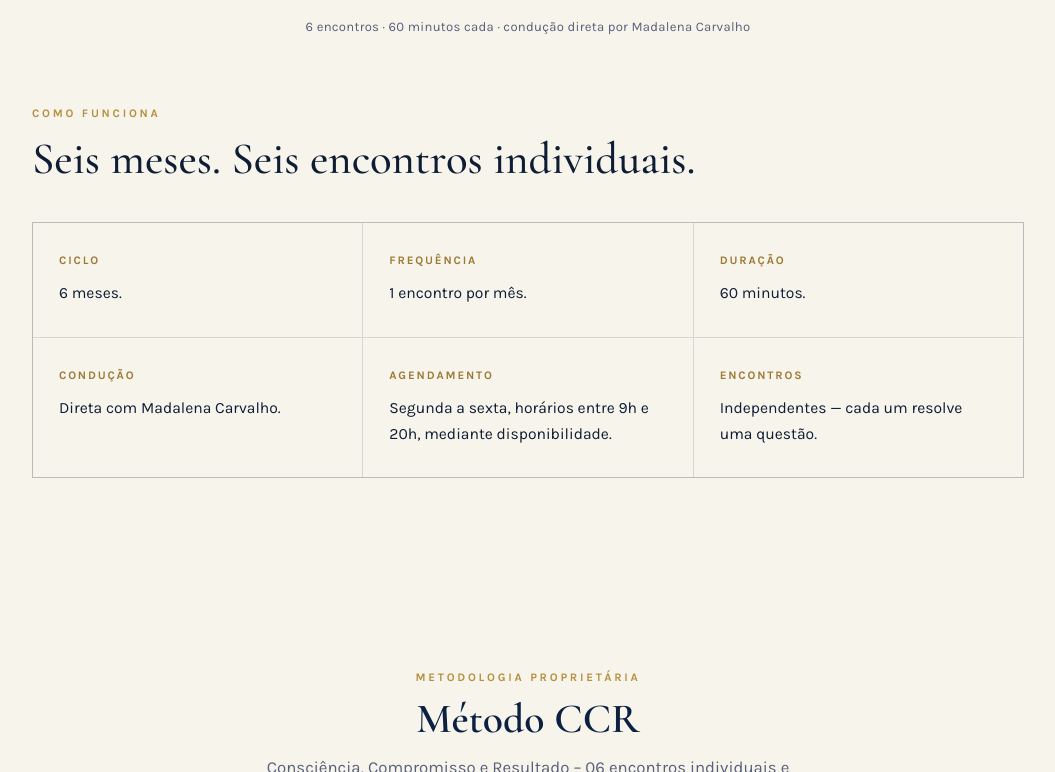
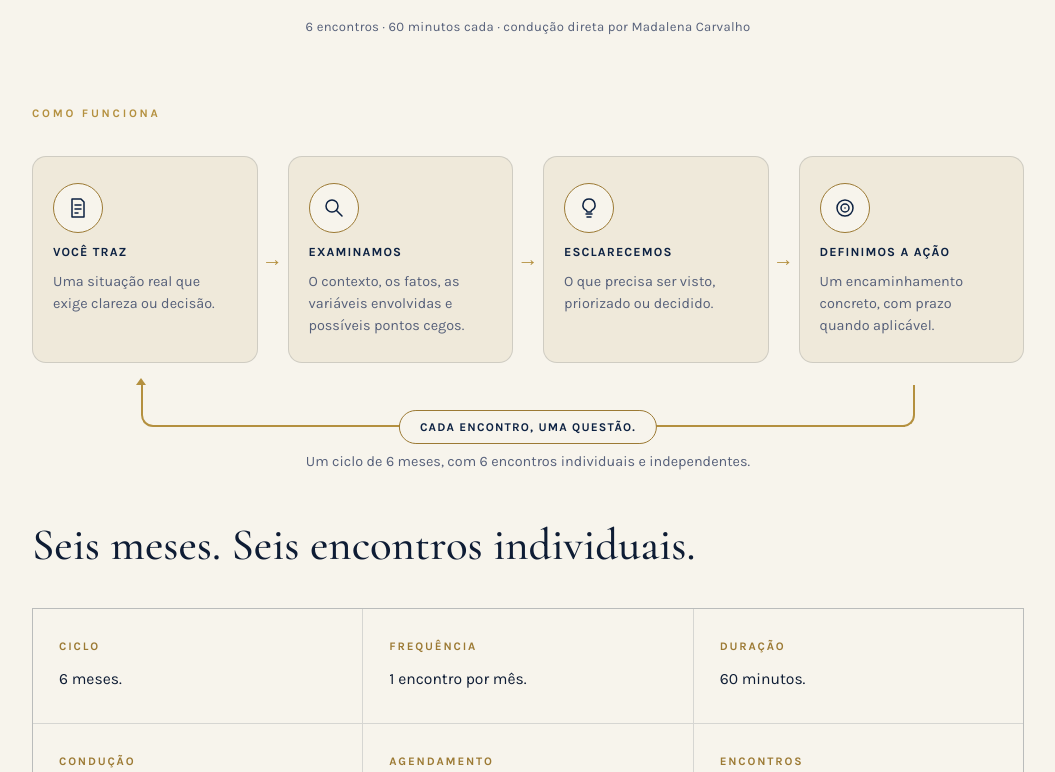
Before and after one commit to crisqua/MCVENDAS_HK, a website: page consciencia-executiva.html in a window 1280 px wide. Shown: the part 582-1354 px from the top of the page, without its empty margins (112-1167 px from the left). Drawn offline with nearby package versions, Linux system fonts and the light colour scheme.

Commit message:
Adiciona fluxograma visual dos 6 encontros na Consciência Executiva
Substitui a lista de specs por um diagrama com ícones, setas e loop
de continuidade, reordenado para ficar logo abaixo de "Como funciona".

Co-Authored-By: Claude Sonnet 5 <noreply@anthropic.com>

```diff
--- a/consciencia-executiva.html
+++ b/consciencia-executiva.html
@@ -76,13 +76,57 @@
 
   /* specs */
   .specs-head{display:flex; flex-direction:column; gap:12px; margin-bottom:clamp(24px,4vw,36px);}
-  .specs-head h2{font-family:var(--display); font-weight:500; font-size:clamp(1.9rem,4.4vw,2.8rem); color:var(--ink);}
+  .specs-head h2,.specs-title{font-family:var(--display); font-weight:500; font-size:clamp(1.9rem,4.4vw,2.8rem); color:var(--ink);}
+  .specs-title{margin-top:clamp(32px,5vw,48px); margin-bottom:clamp(24px,4vw,36px);}
   .specs{display:grid; grid-template-columns:repeat(3,minmax(0,1fr)); gap:1px; background:var(--line); border:1px solid var(--line);}
   .spec{background:var(--bg); padding:30px 26px; display:flex; flex-direction:column; gap:14px; min-width:0;}
   .spec .k{font-size:.72rem; font-weight:700; letter-spacing:.16em; text-transform:uppercase; color:var(--gold);}
   .spec .v{font-size:.98rem; line-height:1.65; color:var(--ink);}
   @media (max-width:860px){ .specs{grid-template-columns:repeat(2,minmax(0,1fr));} }
   @media (max-width:560px){ .specs{grid-template-columns:1fr;} .spec{padding:22px 20px;} }
+
+  /* fluxo */
+  .flow{margin-top:32px;}
+  .flow-row{display:flex; align-items:stretch;}
+  .flow-step{
+    flex:1 1 0; min-width:0; background:var(--surface-2); border:1px solid var(--line); border-radius:14px;
+    padding:26px 20px 24px; display:flex; flex-direction:column; align-items:flex-start; gap:12px;
+  }
+  .flow-icon{
+    width:50px; height:50px; border-radius:50%; background:var(--bg); border:1px solid var(--gold);
+    display:flex; align-items:center; justify-content:center; color:var(--navy); flex-shrink:0;
+  }
+  .flow-icon svg{width:24px; height:24px;}
+  .flow-step h3{font-family:var(--text); font-weight:700; font-size:.78rem; letter-spacing:.09em; text-transform:uppercase; color:var(--navy);}
+  .flow-step p{font-size:.9rem; line-height:1.55; color:var(--ink-dim);}
+  .flow-arrow{flex:0 0 auto; width:30px; align-self:center; display:flex; align-items:center; justify-content:center; color:var(--gold-bright); font-size:1.3rem;}
+
+  .flow-loop{position:relative; margin-top:22px; height:42px;}
+  .flow-loop-bracket{
+    position:absolute; left:11%; right:11%; top:0; bottom:0;
+    border-left:2px solid var(--gold-bright); border-right:2px solid var(--gold-bright); border-bottom:2px solid var(--gold-bright);
+    border-radius:0 0 12px 12px;
+  }
+  .flow-loop-arrowhead{
+    position:absolute; left:11%; top:0; transform:translate(-50%,-100%);
+    width:0; height:0; border-left:5px solid transparent; border-right:5px solid transparent; border-bottom:7px solid var(--gold-bright);
+  }
+  .flow-loop-glyph{display:none;}
+  .flow-pill{
+    position:absolute; left:50%; top:100%; transform:translate(-50%,-50%); z-index:1; white-space:nowrap;
+    background:var(--bg); border:1px solid var(--gold); border-radius:999px;
+    padding:9px 20px; font-size:.74rem; font-weight:700; letter-spacing:.1em; text-transform:uppercase; color:var(--navy);
+  }
+  .flow-caption{margin-top:26px; text-align:center; font-size:.9rem; color:var(--ink-dim);}
+
+  @media (max-width:860px){
+    .flow-row{flex-direction:column; gap:14px;}
+    .flow-arrow{transform:rotate(90deg);}
+    .flow-loop{height:auto; padding:10px 0; display:flex; align-items:center; justify-content:center;}
+    .flow-loop-bracket,.flow-loop-arrowhead{display:none;}
+    .flow-pill{position:static; transform:none;}
+    .flow-loop-glyph{display:inline-flex; font-family:var(--display); font-style:italic; font-size:1.3rem; color:var(--gold); margin-right:10px;}
+  }
 
   /* CCR */
   .section-head{display:flex; flex-direction:column; gap:10px; margin-bottom:clamp(28px,5vw,44px); text-align:center;}
@@ -170,8 +214,50 @@
 <section class="shell band" id="visao" style="padding-top:0">
   <div class="specs-head">
     <span class="eyebrow">Como funciona</span>
-    <h2>Seis meses. Seis encontros individuais.</h2>
   </div>
+  <div class="flow">
+    <div class="flow-row">
+      <div class="flow-step">
+        <span class="flow-icon" aria-hidden="true">
+          <svg viewBox="0 0 24 24" fill="none" stroke="currentColor" stroke-width="1.5" stroke-linecap="round" stroke-linejoin="round"><path d="M6 3h9l3 3v15H6z"/><path d="M9 9h6M9 13h6M9 17h3"/></svg>
+        </span>
+        <h3>Você traz</h3>
+        <p>Uma situação real que exige clareza ou decisão.</p>
+      </div>
+      <span class="flow-arrow" aria-hidden="true">→</span>
+      <div class="flow-step">
+        <span class="flow-icon" aria-hidden="true">
+          <svg viewBox="0 0 24 24" fill="none" stroke="currentColor" stroke-width="1.5" stroke-linecap="round" stroke-linejoin="round"><circle cx="10" cy="10" r="6"/><path d="M14.5 14.5 20 20"/></svg>
+        </span>
+        <h3>Examinamos</h3>
+        <p>O contexto, os fatos, as variáveis envolvidas e possíveis pontos cegos.</p>
+      </div>
+      <span class="flow-arrow" aria-hidden="true">→</span>
+      <div class="flow-step">
+        <span class="flow-icon" aria-hidden="true">
+          <svg viewBox="0 0 24 24" fill="none" stroke="currentColor" stroke-width="1.5" stroke-linecap="round" stroke-linejoin="round"><path d="M9 18h6M10 21h4M12 3a6 6 0 0 0-3 11.2c.6.4 1 1.1 1 1.8h4c0-.7.4-1.4 1-1.8A6 6 0 0 0 12 3z"/></svg>
+        </span>
+        <h3>Esclarecemos</h3>
+        <p>O que precisa ser visto, priorizado ou decidido.</p>
+      </div>
+      <span class="flow-arrow" aria-hidden="true">→</span>
+      <div class="flow-step">
+        <span class="flow-icon" aria-hidden="true">
+          <svg viewBox="0 0 24 24" fill="none" stroke="currentColor" stroke-width="1.5" stroke-linecap="round" stroke-linejoin="round"><circle cx="12" cy="12" r="8"/><circle cx="12" cy="12" r="4"/><circle cx="12" cy="12" r=".8" fill="currentColor" stroke="none"/></svg>
+        </span>
+        <h3>Definimos a ação</h3>
+        <p>Um encaminhamento concreto, com prazo quando aplicável.</p>
+      </div>
+    </div>
+    <div class="flow-loop">
+      <div class="flow-loop-bracket" aria-hidden="true"></div>
+      <span class="flow-loop-arrowhead" aria-hidden="true"></span>
+      <span class="flow-loop-glyph" aria-hidden="true">↺</span>
+      <span class="flow-pill">Cada encontro, uma questão.</span>
+    </div>
+    <p class="flow-caption">Um ciclo de 6 meses, com 6 encontros individuais e independentes.</p>
+  </div>
+  <h2 class="specs-title">Seis meses. Seis encontros individuais.</h2>
   <div class="specs">
     <div class="spec"><span class="k">Ciclo</span><span class="v">6 meses.</span></div>
     <div class="spec"><span class="k">Frequência</span><span class="v">1 encontro por mês.</span></div>
```
